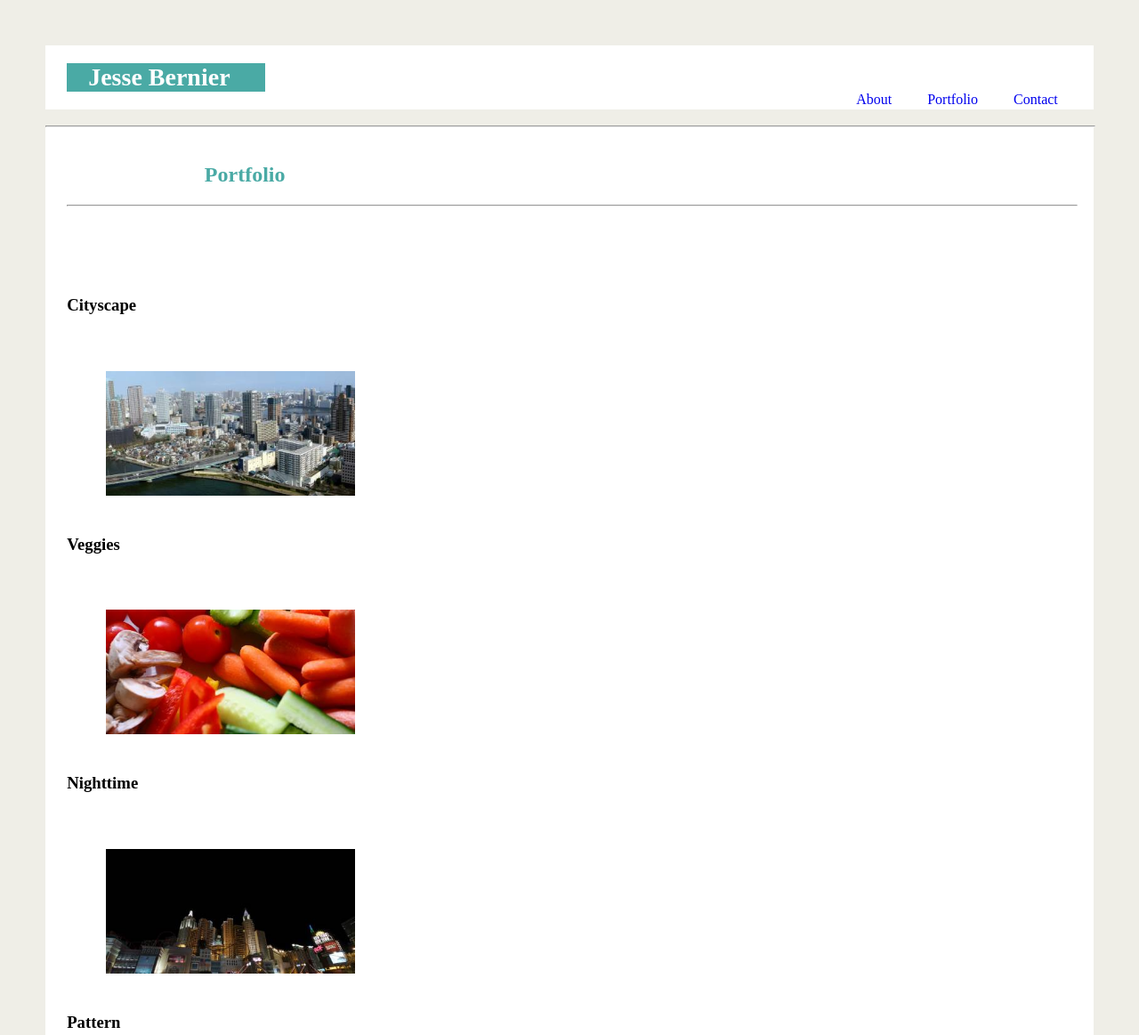
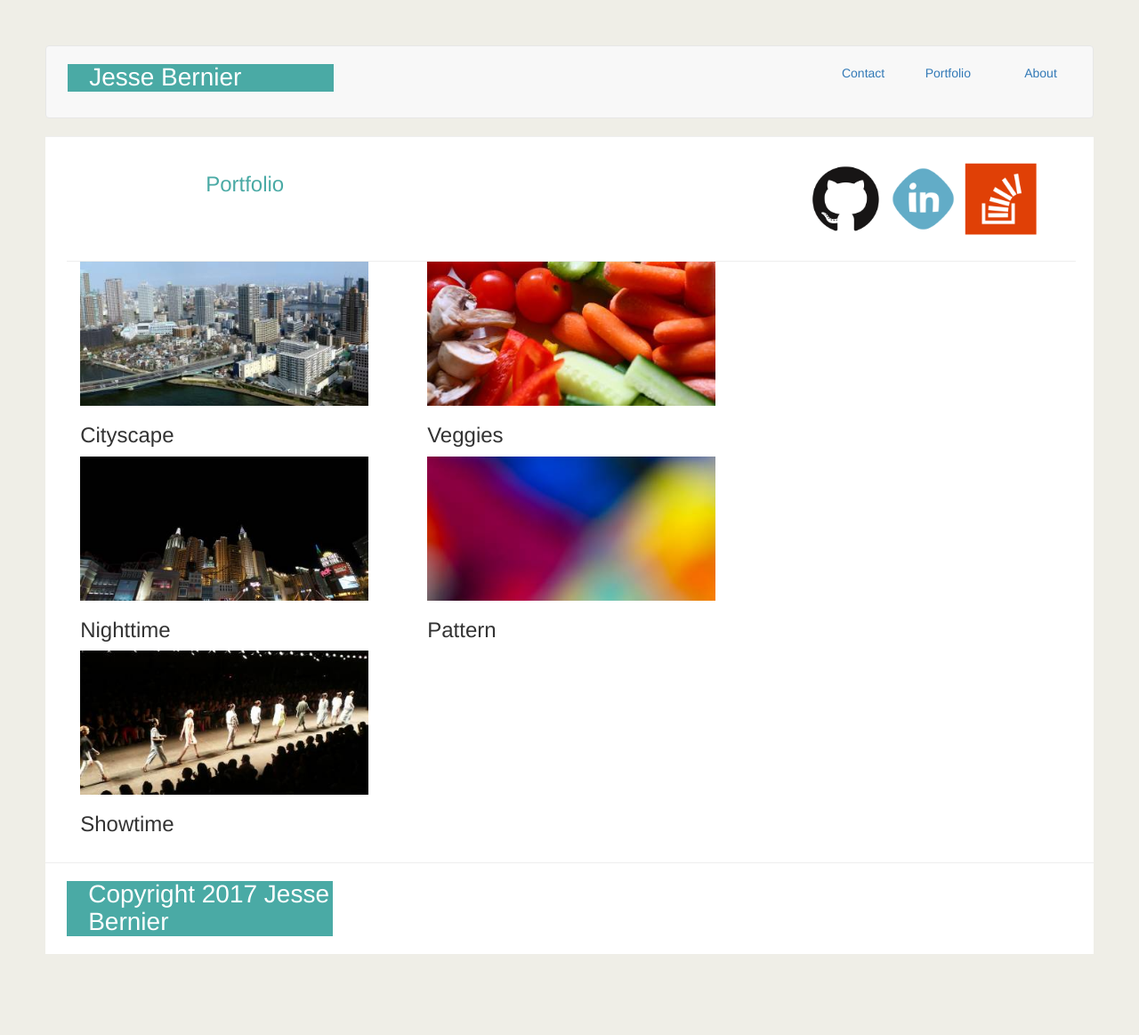
Before and after one commit to jmbernie/Responsive-Portfolio, a plain HTML site: page portfolio.html in a window 1280 px wide. Shown: the top 1163 px of the page at 89% size. After the commit the page ends 1123 px from the top, so only its background shows below. Drawn offline with nearby package versions, Linux system fonts and the light colour scheme.

Commit message:
added @media, added details

```diff
--- a/assets/css/style.css
+++ b/assets/css/style.css
@@ -10,8 +10,12 @@ header{
 	background-color: #333333
 }
 
+footer {
+    max-width: 100%;
+}
+
 .container{
-	width:1024px;
+	/*width:1024px;*/
 	margin: 0 auto;
 }
 
@@ -25,8 +29,6 @@ nav {
 form {
     line-height: 2;
 }
-
-
 
 a{
     text-decoration: unset;
@@ -44,7 +46,7 @@ h1 {
     padding: 10;
     padding-left: 24px;
     font-size: 28px;
-    width: 199px;
+    width: 299px;
 }
 
 h2 {
@@ -59,7 +61,7 @@ h2 {
 	text-align: center;
 }
 
-img {
+/*img {
     <!-- background-color: #FFFFFF; -->
     <!-- color: #4aaaa5; -->
     border: 40px;
@@ -70,7 +72,7 @@ img {
     margin: 0px;
     padding: 44px;
 
-}
+}*/
 
 hr{
     Width: 100%;
@@ -93,10 +95,52 @@ p {
     padding-top: 10px;
     padding-right: 77px;
     padding-bottom: 0px;
-    padding-left: 49px;
+    padding-left: 39px;
     line-height: 2;
 
 }
+/* pages.html: 980px, 768px, 640px*/
+
+@media screen and (max-width: 980px) {
+  /* The body's bg color will be #333 */
+  body {
+    background-color: #blue;
+    /*background-color: #333; orig color*/
+
+  }
+
+  /* The wrapper's width will be 600px */
+  .wrapper {
+    width: 800px;
+  }
+}
+
+@media screen and (max-width: 768px) {
+  /* The body's bg color will be #333 */
+  body {
+    background-color: #red;
+    /*background-color: #333; orig color*/
+  }
+
+  /* The wrapper's width will be 600px */
+  .wrapper {
+    width: 600px;
+  }
+}
+
+@media screen and (max-width: 640px) {
+  /* The body's bg color will be #333 */
+  body {
+    background-color: #green;
+    /*background-color: #333; orig color*/
+  }
+
+  /* The wrapper's width will be 600px */
+  .wrapper {
+    width: 500px;
+  }
+}
+
 
 #main-bio,
 #contact-info,
--- a/portfolio.html
+++ b/portfolio.html
@@ -7,20 +7,31 @@
   <title>Things I made</title>
 
   <!-- Add a CSS Reference Here! -->
+  <link rel="stylesheet" type="text/css" href="assets/css/reset.css">
+  <link rel="stylesheet" href="https://maxcdn.bootstrapcdn.com/bootstrap/3.3.6/css/bootstrap.min.css">
   <link rel="stylesheet" type="text/css" href="assets/css/style.css">
+
 
 
 </head>
 
 <body>
 
-  <nav>
-  <h1>Jesse Bernier</h1>
-
-  <a target="_blank" href="contact.html">Contact</a>
-  <a target="_blank" href="portfolio.html">Portfolio</a>
-  <a target="_blank" href="index.html">About</a>
-
+  <nav class="navbar navbar-default">
+    <div class="row">
+        <div class="col-md-9">
+          <h1>Jesse Bernier</h1>
+        </div>
+        <div class="col-md-1">
+          <a target="_blank" href="contact.html">Contact</a>
+        </div>
+        <div class="col-md-1">
+          <a target="_blank" href="portfolio.html">Portfolio</a>
+        </div>
+        <div class="col-md-1">
+          <a target="_blank" href="index.html">About</a>
+        </div>
+    </div>
 
 
   </nav>
@@ -29,48 +40,73 @@
 
 
   <nav>
-  <h2>Portfolio</h2>
+  <div class="row">
+    <div class="col-lg-9">
+      <h2>Portfolio</h2>
+    </div>
 
+    <div class="col-lg-3">
+      <section class="sidebar">
+        <div id="connect">
+          <!--<h2>Connect with Me</h2>-->
+          <div class="col-lg-4">
+            <a href="#"><img src="assets/images/GitHub-Mark.png" class="social" alt="GitHub" width="99x" /></a>
+          </div>
+          <div class="col-lg-4">
+            <a href="#"><img src="assets/images/linkedin.png" class="social" alt="LinkedIn" width="99px"/></a>
+          </div>
+          <div class="col-lg-4">
+            <a href="#"><img src="assets/images/StackOverflow.png" class="social" alt="Stack Overflow" width="99px"/></a>
+          </div>
+        </div>
+      </section>
+    </div>
+  </div>
   <hr>
 
-  <div style="max-width:200px;margin-top:100px">
+<!--<div class="wrapper">  <!-- style="max-width:200px;margin-top:100px">-->
 
-  <div>
-    <div>
-      <h3>Cityscape</h3>
-      <img src="assets/images/cityscape.jpg" alt="Cityscape" style="width:140%">
+  <div class="container">
+    <div class="row">
+      <div class="col-md-4">
+        <div class = "work">
+          <img src="assets/images/cityscape.jpg" alt="Cityscape" style="width:90%">
+          <h3>Cityscape</h3>
+        </div>
+      </div>
+      <div class="col-md-4">
+        <div class = "work">
+          <img src="assets/images/food.jpg" alt="Veggies" style="width:90%">
+          <h3>Veggies</h3>
+        </div>
+      </div>
     </div>
-    <div>
-      <h3>Veggies</h3>
-      <img src="assets/images/food.jpg" alt="Veggies" style="width:140%">
+    <div class="row">
+      <div class="col-md-4">
+        <div class = "work">
+          <img src="assets/images/nighttime.jpg" alt="Nighttime" style="width:90%">
+          <h3>Nighttime</h3>
+        </div>
+      </div>
+      <div class="col-md-4">
+        <div class = "work">
+          <img src="assets/images/pattern.jpg" alt="Pattern" style="width:90%">
+          <h3>Pattern</h3>
+        </div>
+      </div>
     </div>
-    <div>
-      <h3>Nighttime</h3>
-      <img src="assets/images/nighttime.jpg" alt="Nighttime" style="width:140%">
-    </div>
-    <div>
-      <h3>Pattern</h3>
-      <img src="assets/images/pattern.jpg" alt="Pattern" style="width:140%">
-    </div>
-    <div>
-      <h3>Showtime</h3>
-      <img src="assets/images/show.jpg" alt="Show" style="width:140%">
-      <h3>.</h3>
+    <div class="row">
+      <div class="col-md-4">
+        <div class = "work">
+          <img src="assets/images/show.jpg" alt="Show" style="width:90%">
+          <h3>Showtime</h3>
+        </div>
+        <!--<h3>.</h3>-->
+      </div>
     </div>
   </div>
-<!--  <ul>
-    <li>one</li>
-    </br>
-    <li>two</li>
-    </br>
-    <li>three</li>
-    </br>
-    <li>four</li>
-    </br>
-    <li>five</li>
-    </br>
-  </ul>
--->
+
+
 
 
   </nav>
```
Also changed, not shown: contact.html (+29 -2 lines), index.html (+31 -4 lines).
